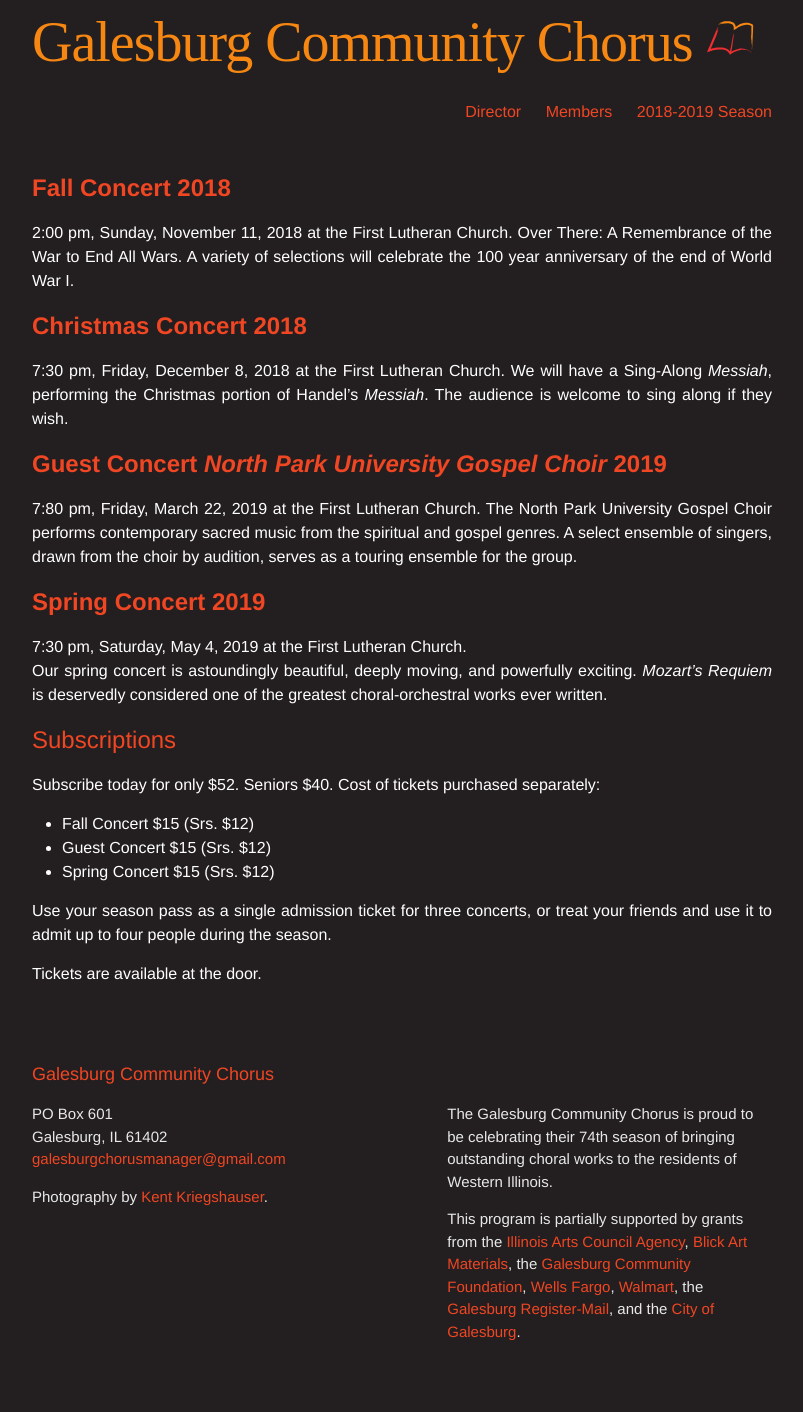
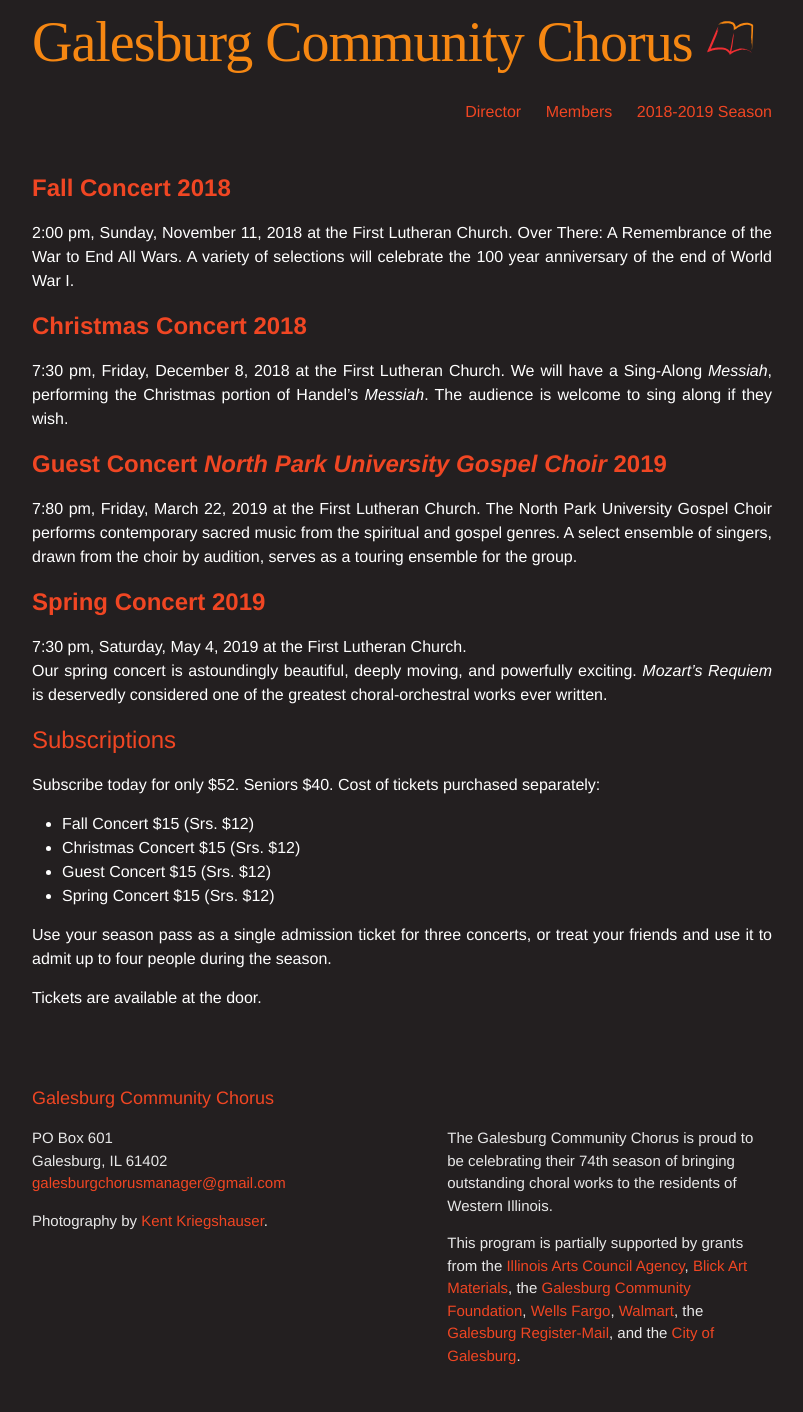
Before and after one commit to galesburgchorus/galesburgchorus.github.io, a Jekyll site: the page built from season.md, in a window 1280 px wide. Shown: the whole page, without its empty margins (238-1041 px from the left). Built offline with Jekyll 4.4.1, drawn with Linux system fonts in a browser that asks for light colours; some web fonts are replaced; before the commit the page ends 1388 px from its top, so only the background shows below that.

Commit message:
Update season.md

```diff
--- a/season.md
+++ b/season.md
@@ -45,6 +45,7 @@ Subscribe today for only $52. Seniors $40.
 Cost of tickets purchased separately:
 
 * Fall Concert $15 (Srs. $12)
+* Christmas Concert $15 (Srs. $12)
 * Guest Concert $15 (Srs. $12)
 * Spring Concert $15 (Srs. $12)
 
```
